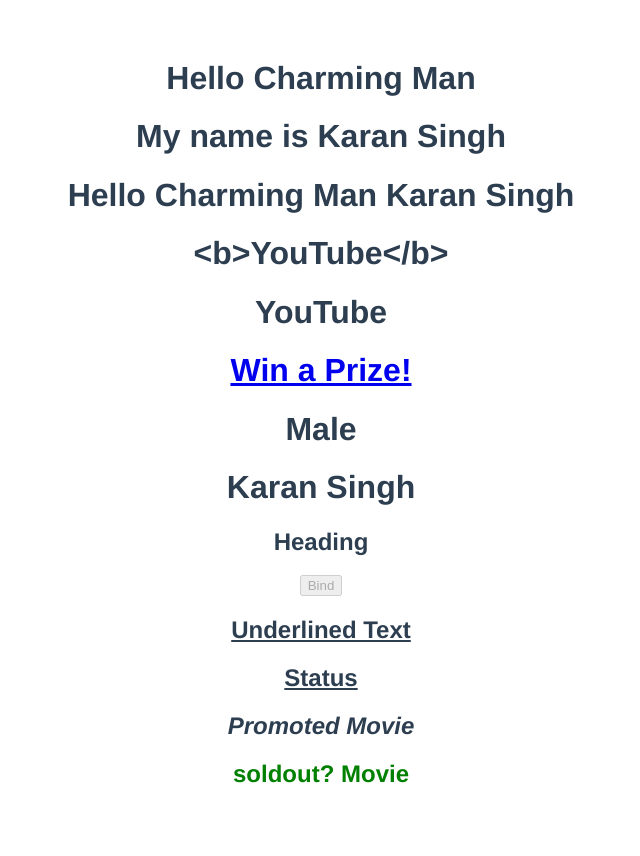
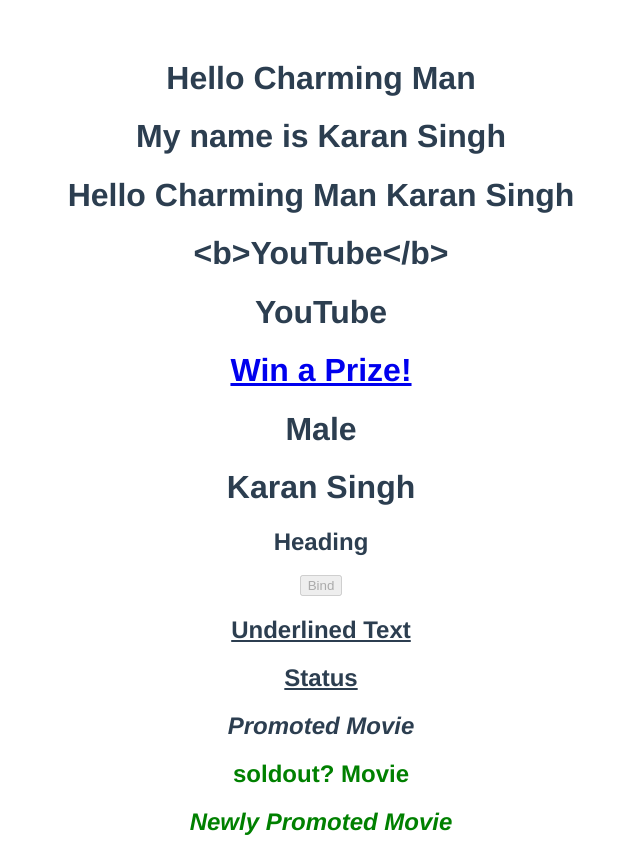
Before and after one commit to Karan2109/Leaning-Vue.js, a Vue app in the folder Vue.js 3/hello-world/: page / in a window 1280 px wide. Shown: the whole page, without its empty margins (319-959 px from the left). Before the commit the page ends 808 px from the top, so only its background shows below. Built offline with nearby package versions, Linux system fonts and the light colour scheme.

Commit message:
v-bind using array

```diff
--- a/Vue.js 3/hello-world/src/App.vue
+++ b/Vue.js 3/hello-world/src/App.vue
@@ -13,6 +13,7 @@
   <h2 class="underline" v-bind:class="status">Status</h2>
   <h2 v-bind:class="isPromoted && `promoted`">Promoted Movie</h2>
   <h2 v-bind:class="isSoldout ? 'sold-out' : 'new'">soldout? Movie</h2>
+  <h2 v-bind:class="['new', 'promoted']">Newly Promoted Movie</h2>
   <!-- <h1 v-text="chanel"></h1> -->
 </template>
 
```
